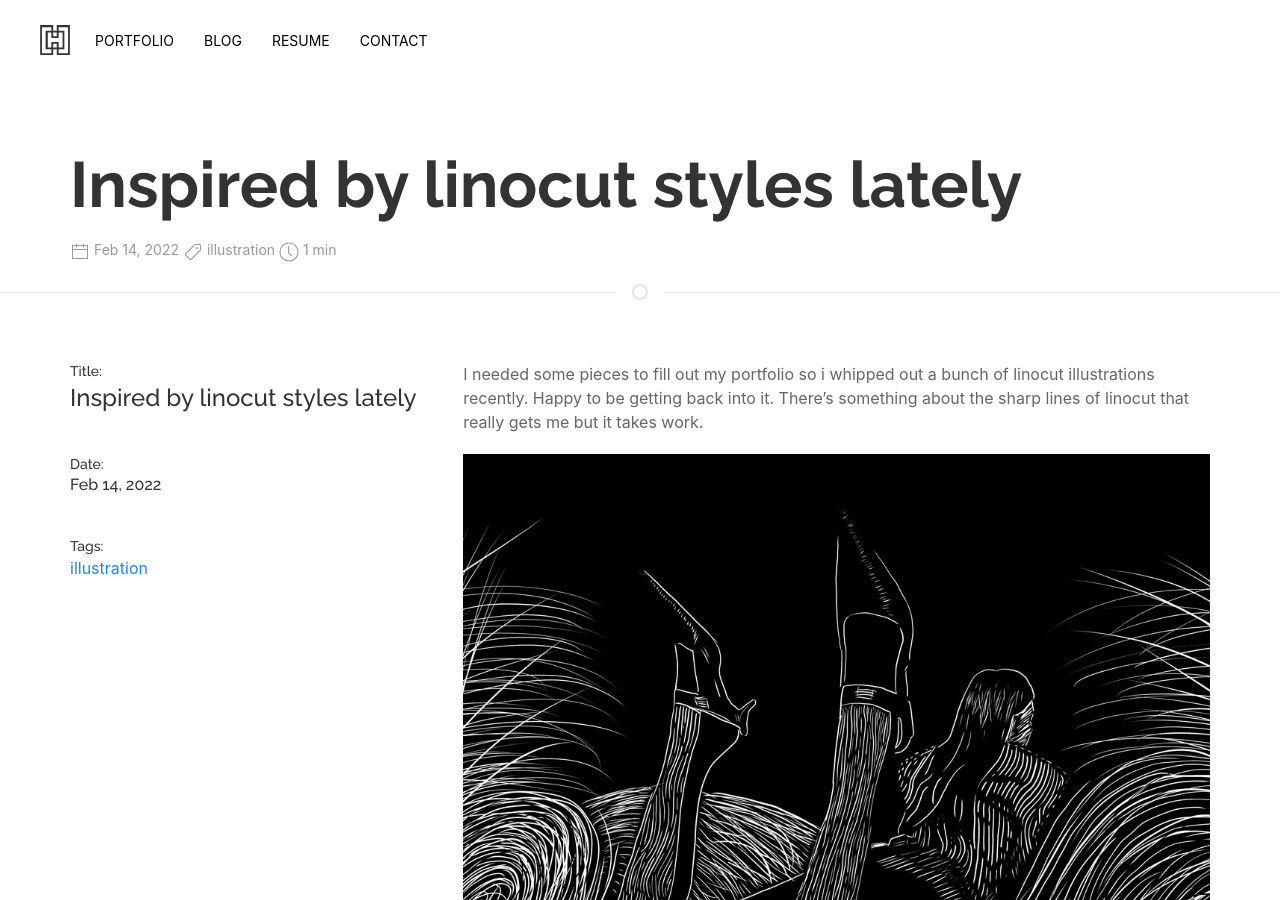
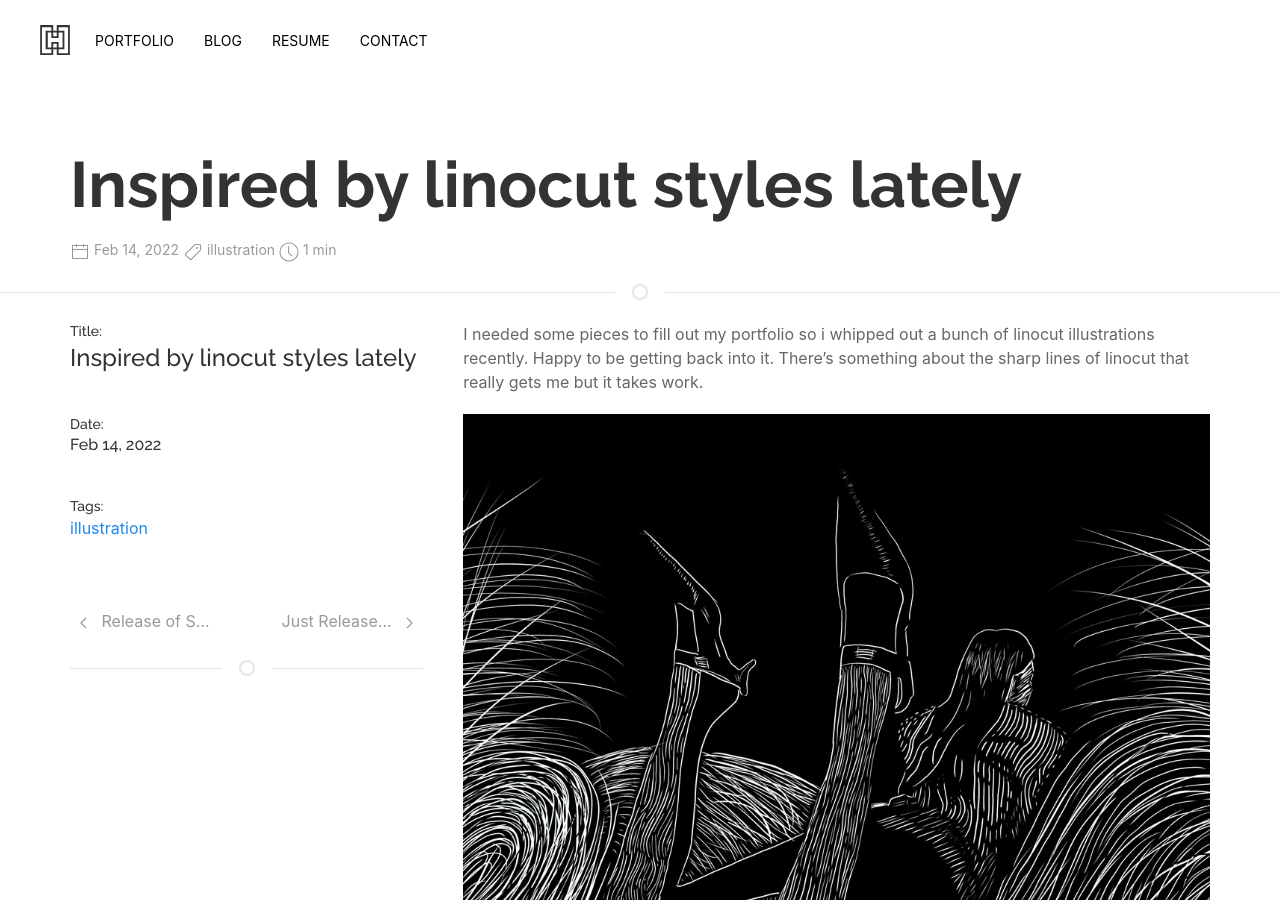
Before and after one commit to kre8t/kre8t.github.io, a Jekyll site: the page built from _posts/2022-02-14-inspired-by-linocut-styles-lately.md, in a window 1280 px wide and 900 px high. Built offline with Jekyll 4.4.1, drawn with Linux system fonts in a browser that asks for light colours; comment, search, counter and statistics services are not loaded.

Commit message:
update portfolio and head

```diff
--- a/_includes/head.html
+++ b/_includes/head.html
@@ -26,7 +26,7 @@
   <meta property="og:url" content="{{ site.url }}{{ page.url | replace:'index.html',''}}">
   <meta property="og:type" content="website">
   <meta property="og:title" content="{{ page_title }}">
-  <meta property="og:image" content="{% if page.image %}{{ page.image | prepend: site.url }}{% elseif page.bigimg %}{{ page.bigimg | prepend: site.url }}{% else %}{{ "/assets/img/logo.png" | prepend: site.url }}{% endif %}">
+  <meta property="og:image" content="{% if page.image %}{{ page.image | prepend: site.url }}{% else %}{{ "/assets/img/logo.png" | prepend: site.url }}{% endif %}">
   <meta property="og:description" content="{{ site.description }}">
   <meta property="og:site_name" content="{{ site.name }}">
   <meta property="og:locale" content="{{ site.locale }}">
--- a/_layouts/portfolio.html
+++ b/_layouts/portfolio.html
@@ -35,6 +35,9 @@
             <h6 class="uk-margin-remove-bottom">Date:</h6>
             <h5 class="uk-margin-remove-top"><span class="date">{{page.date | date: "%b %d, %Y "}}</span></h5>
             {{content}}
+            <h6 class="uk-margin-remove-bottom"><span uk-icon="tag"></span>Tags:</h6>
+            {% for tag in page.tags %}
+            <a href="{{ site.baseurl }}/archive/index.html#{{ tag | cgi_escape }}" title="Pages tagged {{ tag }}" rel="tag">{{ tag }}</a>{% unless forloop.last %}, {% endunless %}{% endfor %}
           </div>
           {% include post-pagination.html %}
         </div>
--- a/_layouts/post.html
+++ b/_layouts/post.html
@@ -30,8 +30,9 @@
         <h5 class="uk-margin-remove-top">{{page.date | date: "%b %d, %Y "}}</h5>
         <h6 class="uk-margin-remove-bottom">Tags:</h6>
         <p class="uk-margin-remove-top">{% for tag in page.tags %}
-        <a href="{{ site.baseurl }}/archive/index.html#{{ tag | cgi_escape }}" title="Pages tagged {{ tag }}" rel="tag">{{ tag }}</a>{% unless forloop.last %}, {% endunless %}{% endfor %}</p>
-        <img src="{{page.image}}">
+          <a href="{{ site.baseurl }}/archive/index.html#{{ tag | cgi_escape }}" title="Pages tagged {{ tag }}" rel="tag">{{ tag }}</a>{% unless forloop.last %}, {% endunless %}{% endfor %}
+        </p>
+          {% include post-pagination.html %}
       </div>
       <div class="uk-width-2-3@m">
         <article class="uk-article">
@@ -39,13 +40,12 @@
           <img src="{{page.bigimg}}">
           {% endif %}
           {{content}}
-    </article></div>
+        </article>
+      </div>
       <div>
-      {% include post-pagination.html %}
+
       </div>
-      {% include disqus.html %}
-    <br>
-      {% include buymeacoffee.html %}
+
     </div>
     {% include totop.html %}
   </div>
```
Lines whose indentation alone changed are shown as unchanged.
